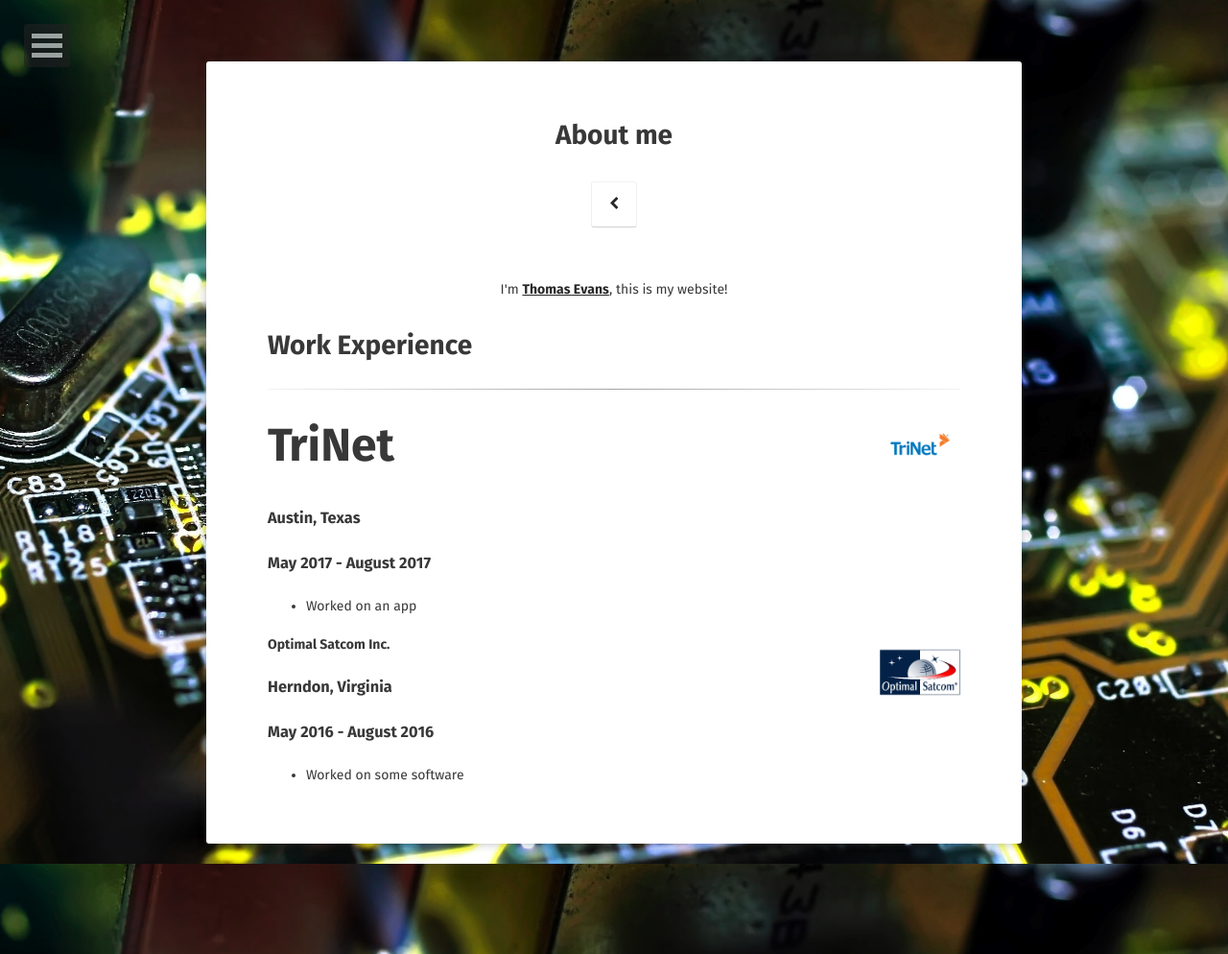
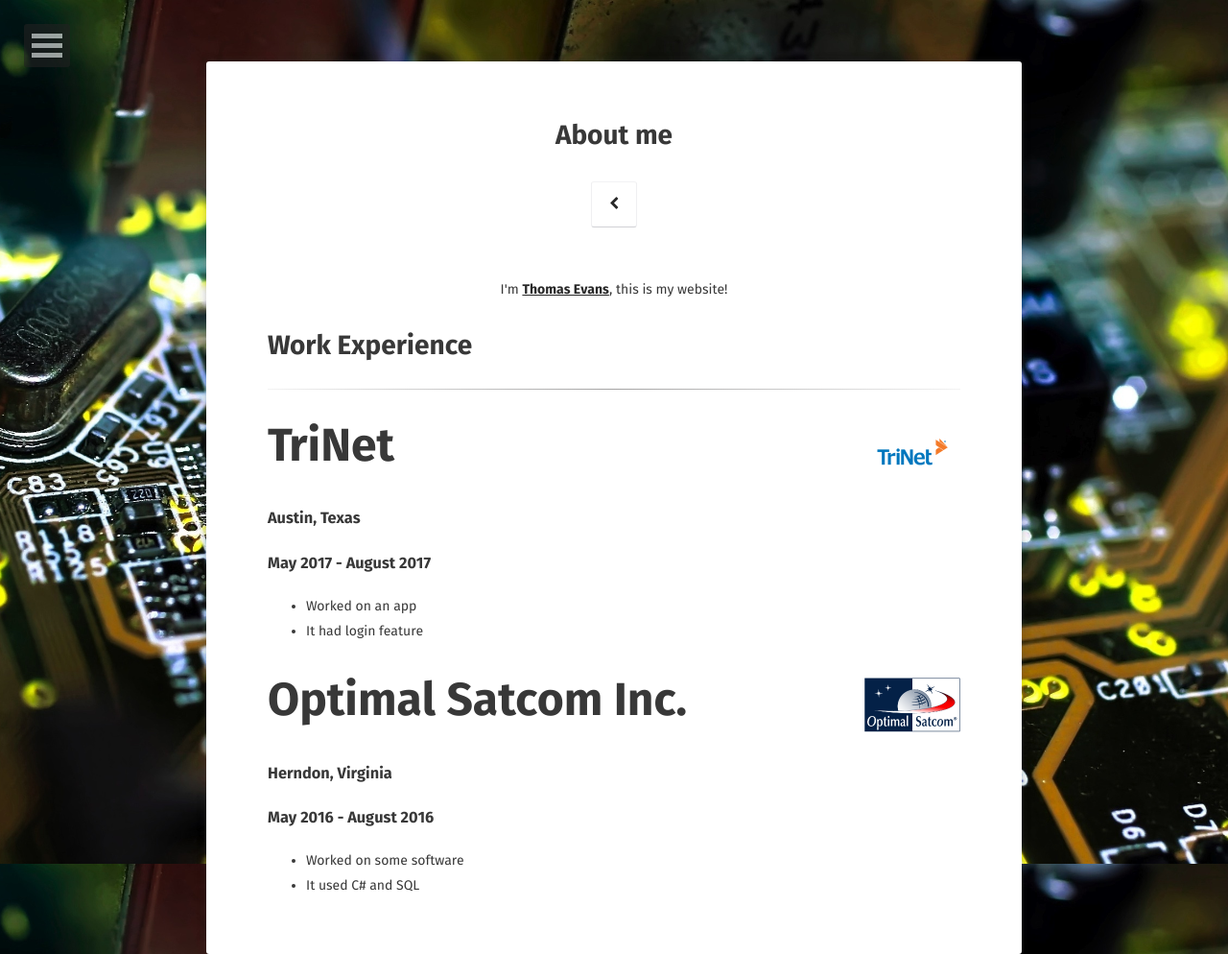
Before and after one commit to tsevans/tsevans.github.io, a Jekyll site: the page built from about/index.md, in a window 1280 px wide. Shown: the whole page at 96% size. Built offline with Jekyll 4.4.1, drawn with Linux system fonts in a browser that asks for light colours; some web fonts are replaced.

```diff
--- a/about/index.md
+++ b/about/index.md
@@ -15,20 +15,23 @@ Work Experience
 
 <p>
 <a href="https://www.trinet.com/">
-    <img src="/assets/img/trinet.png" alt="TriNet" style="float:right;width:84px;height:84px;">
+    <img src="/assets/img/trinet.png" alt="TriNet" style="float:right;width:100px;height:100px;">
 </a>
-<b><font size="12">TriNet</font></b>
+<b><font size="9">TriNet</font></b>
 </p>
 ### Austin, Texas
 ### May 2017 - August 2017
 * Worked on an app
+* It had login feature
+
 
 <p>
 <a href="https://www.optimalsatcom.com/">
-    <img src="/assets/img/optimal-satcom.png" alt="Optimal Satcom Inc." style="float:right;width:84px;height:84px;">
+    <img src="/assets/img/optimal-satcom.png" alt="Optimal Satcom Inc." style="float:right;width:100px;height:100px;">
 </a>
-<b>Optimal Satcom Inc.</b>
+<b><font size="9">Optimal Satcom Inc.</font></b>
 </p>
 ### Herndon, Virginia
 ### May 2016 - August 2016
 * Worked on some software
+* It used C# and SQL
```
